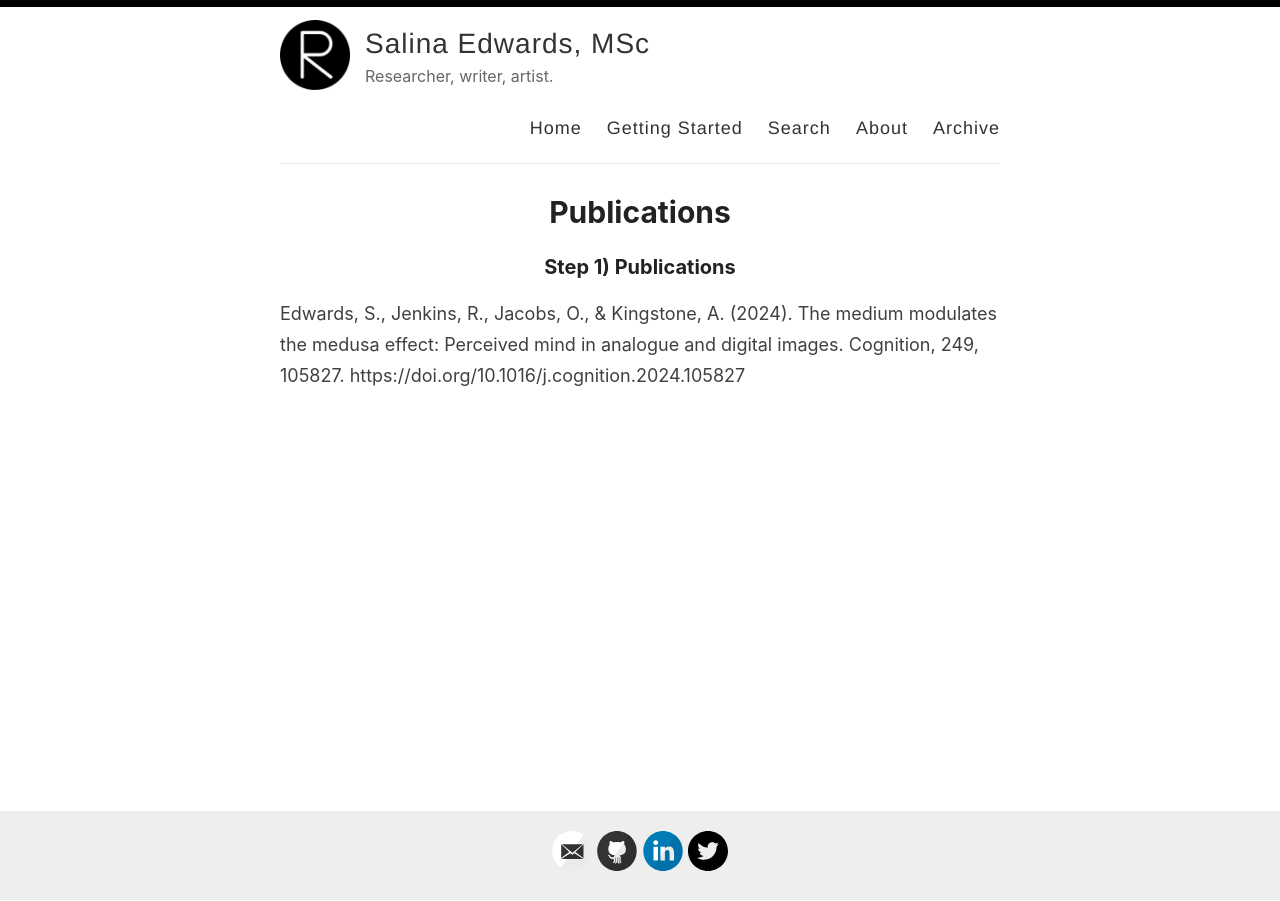
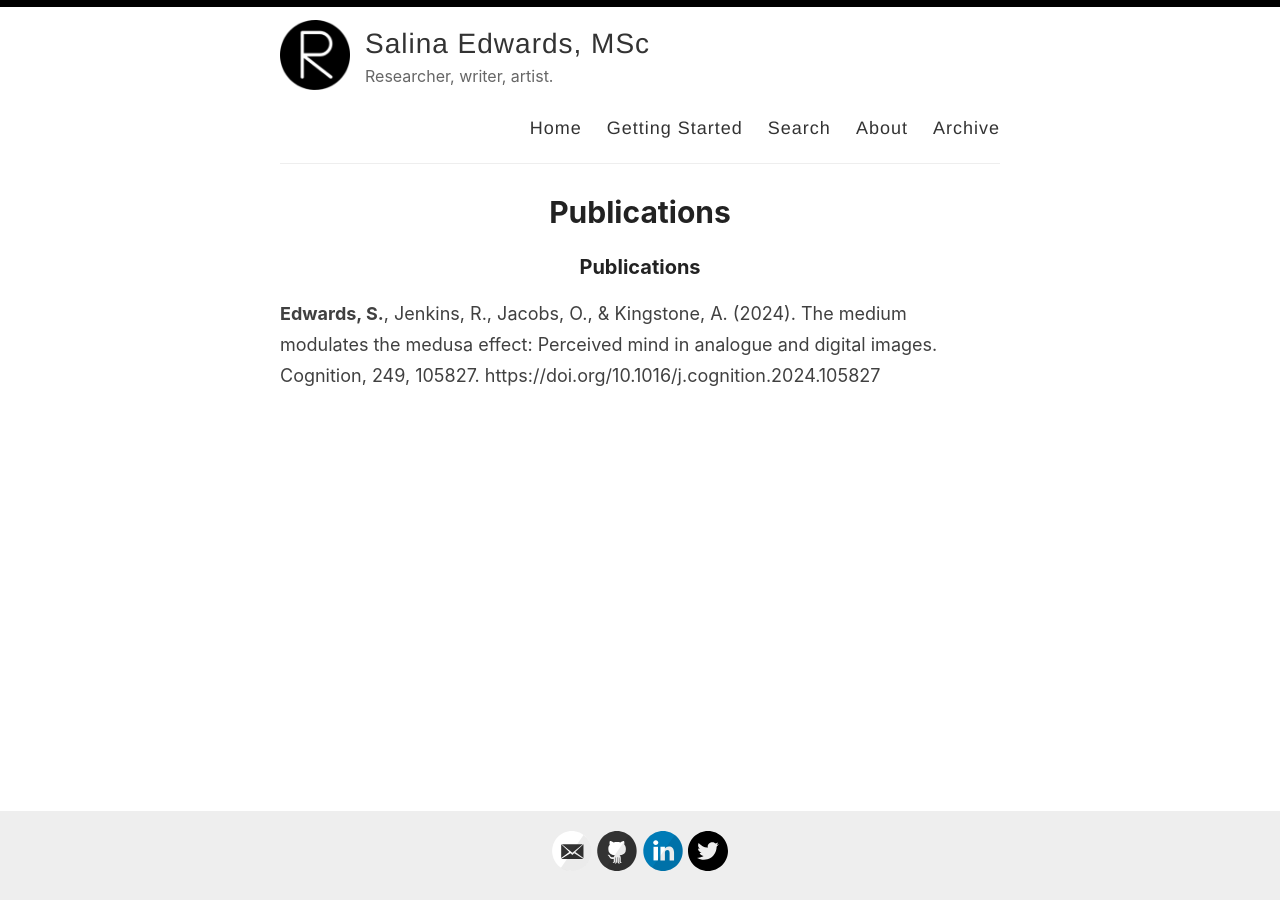
Before and after one commit to salinaedwards/salinaedwards.github.io, a Jekyll site: the page built from _pages/getting-started.md, in a window 1280 px wide. Built offline with Jekyll 4.4.1, drawn with Linux system fonts in a browser that asks for light colours.

Commit message:
Update getting-started.md

```diff
--- a/_pages/getting-started.md
+++ b/_pages/getting-started.md
@@ -4,7 +4,7 @@
 permalink: /publications
 ---
 
-### Step 1) Publications
+### Publications
 
 
-Edwards, S., Jenkins, R., Jacobs, O., & Kingstone, A. (2024). The medium modulates the medusa effect: Perceived mind in analogue and digital images. Cognition, 249, 105827. https://doi.org/10.1016/j.cognition.2024.105827
+**Edwards, S.**, Jenkins, R., Jacobs, O., & Kingstone, A. (2024). The medium modulates the medusa effect: Perceived mind in analogue and digital images. Cognition, 249, 105827. https://doi.org/10.1016/j.cognition.2024.105827
```
